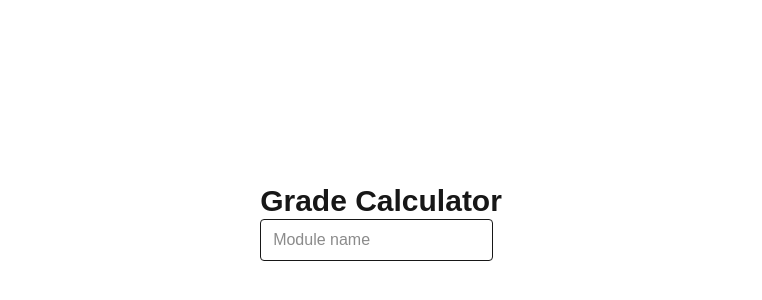
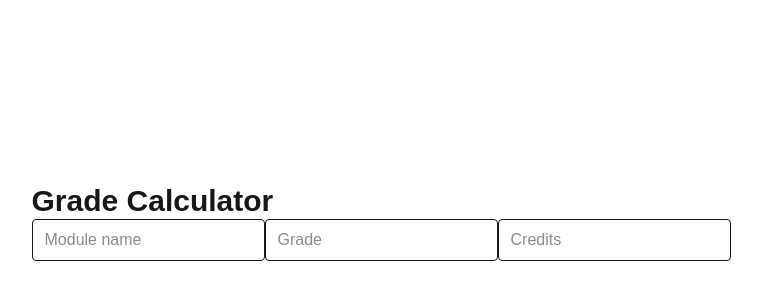
Before and after one commit to krtk119/Grade-Classification-Calculator, a Next.js app: page / in a window 1280 px wide. Shown: the part 178-478 px from the top of the page, without its empty margins (259-1021 px from the left). Built offline with nearby package versions, Linux system fonts and the light colour scheme.

Commit message:
Add grade and creditsfirldsModuleform, fix credits  initials state bug

```diff
--- a/components/ModuleForm.tsx
+++ b/components/ModuleForm.tsx
@@ -3,6 +3,8 @@ import { useState } from "react";
 
 export default function ModuleForm() {
   const [name, setName] = useState("");
+  const [grade, setGrade] = useState("");
+  const [credits, setCredits] = useState("");
 
   return (
     <div>
@@ -13,6 +15,21 @@ export default function ModuleForm() {
         placeholder="Module name"
         className="border rounded px-3 py-2"
       />
+      <input
+        type="text"
+        value={grade}
+        onChange={(e) => setGrade(e.target.value)}
+        placeholder="Grade"
+        className="border rounded px-3 py-2"
+      />
+      <input
+        type="number"
+        value={credits}
+        onChange={(e) => setCredits(e.target.value)}
+        placeholder="Credits"
+        className="border rounded px-3 py-2"
+      />
+
     </div>
   );
 }
```
